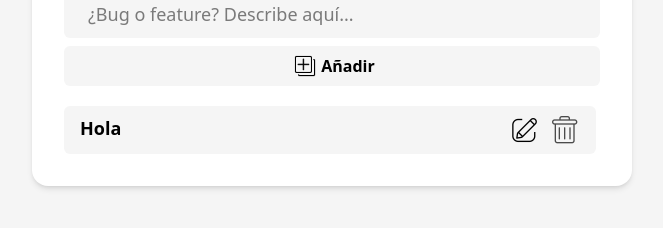
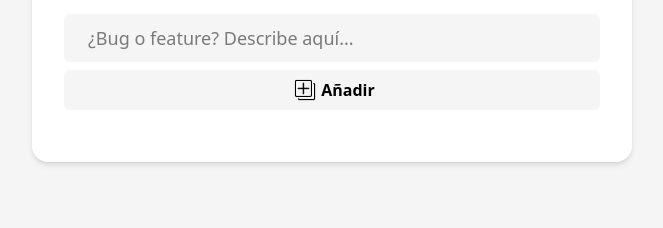
Before and after one commit to Misterreme/TodoApp, a website: page index.html in a window 1280 px wide. Shown: the part 368-596 px from the top of the page, without its empty margins (308-971 px from the left). Drawn offline with Linux system fonts and the light colour scheme.

Commit message:
TaskElement por defecto eliminado del html (comantado por ahora)

```diff
--- a/index.html
+++ b/index.html
@@ -35,14 +35,14 @@
                 </div>
 
                 <ul class="w-full flex flex-col gap-2 max-h-[350px] overflow-auto custom-scroll pr-1" id="task-list">
-                    <li class="w-full h-12 bg-[#f5f5f5] border-0 rounded-md py-2 px-4 text-lg flex items-start justify-between font-bold">
+                    <!-- <li class="w-full h-12 bg-[#f5f5f5] border-0 rounded-md py-2 px-4 text-lg flex items-start justify-between font-bold">
                         Hola
                         <div class="flex gap-2">
                             <span class="inline-block w-8 h-8 cursor-pointer bg-[url('/src/assets/icons/edit-icon.png')] bg-no-repeat bg-cover bg-center"></span>
 
                             <span class="inline-block w-8 h-8 cursor-pointer bg-[url('/src/assets/icons/remove-icon.webp')] bg-no-repeat bg-cover bg-center"></span>
                         </div>
-                    </li>
+                    </li> -->
                 </ul>
             </div>
         </section>
```
